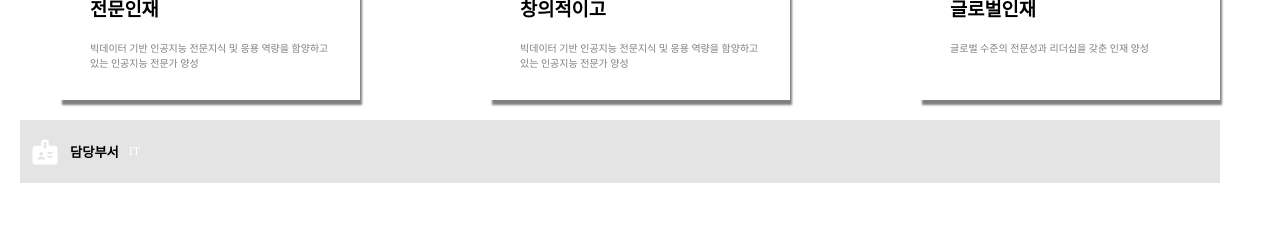
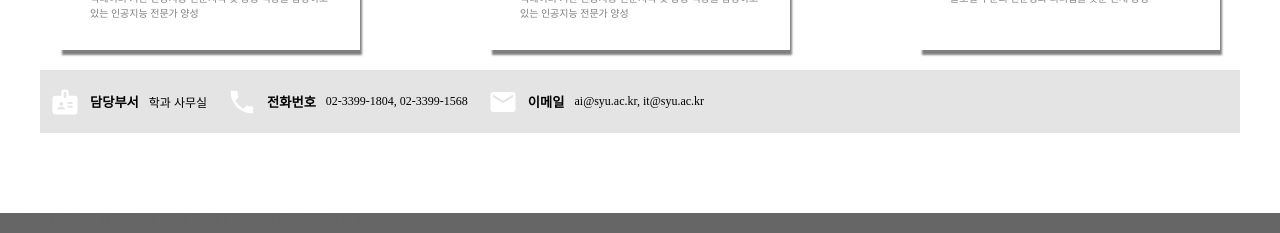
Before and after one commit to creepereye1204/ai-capstone, a React (Create React App) app in the folder frontend/: page /about in a window 1280 px wide. Shown: the part 2181-2414 px from the top of the page. Built offline with nearby package versions, Linux system fonts and the light colour scheme.

Commit message:
Commit on $(date '+%Y-%m-%d %H:%M:%S')

```diff
--- a/frontend/src/components/copyRight/copyRight.css
+++ b/frontend/src/components/copyRight/copyRight.css
@@ -1,6 +1,8 @@
 #footer {
+  margin: 0 auto;
+  justify-content: center;
   position: relative !important;
-  max-width: 1200px !important;
+  max-width: 1200px;
   padding-left: 20px;
   padding-right: 20px;
 }
@@ -8,7 +10,7 @@
   display: flex;
   align-items: center;
   background-color: rgb(229, 228, 228);
-  width: 100%;
+  max-width: 100%;
   min-height: 50px;
 }
 .copyright {
@@ -25,3 +27,15 @@
   width: 30px;
   height: 30px;
 }
+.info-container > div {
+  display: flex;
+  align-items: center;
+  margin-right: 10px;
+}
+.info-container > div > p {
+  color: black;
+}
+.info-container > p {
+  color: black;
+  margin-right: auto;
+}
--- a/frontend/src/components/copyRight/copyRight.jsx
+++ b/frontend/src/components/copyRight/copyRight.jsx
@@ -1,15 +1,27 @@
 import React from "react";
 import "./copyRight.css";
-import { FaCircle } from "react-icons/fa";
-import { MdBadge } from "react-icons/md";
+
+import { MdBadge, MdPhone, MdEmail } from "react-icons/md";
 const CopyRight = () => {
   return (
     <div>
       <div id="footer">
         <div className="info-container">
-          <MdBadge className="icon" />
-          <h5>담당부서</h5>
-          <p>IT</p>
+          <div>
+            <MdBadge className="icon" />
+            <h5>담당부서</h5>
+            <p>학과 사무실</p>
+          </div>
+          <div>
+            <MdPhone className="icon" />
+            <h5>전화번호</h5>
+            <p>02-3399-1804, 02-3399-1568</p>
+          </div>
+          <div>
+            <MdEmail className="icon" />
+            <h5>이메일</h5>
+            <p>ai@syu.ac.kr, it@syu.ac.kr</p>
+          </div>
         </div>
       </div>
       <div className="copyright">
--- a/frontend/src/pages/exam/ch1/exam02.css
+++ b/frontend/src/pages/exam/ch1/exam02.css
@@ -14,10 +14,10 @@ body {
 #header-container {
   position: relative;
   background-size: cover;
-  height: 700px;
+  height: 650px;
   background-image: url("https://www.syu.ac.kr/aice/wp-content/uploads/sites/94/2022/11/Vector2-1.jpg");
-  background-color: rgba(148, 148, 148, 0.5); /* 배경색 추가 */
-  background-blend-mode: multiply; /* 배경 이미지와 배경색 혼합 */
+  background-color: rgba(148, 148, 148, 0.8);
+  background-blend-mode: multiply;
 }
 
 #card {
```
Also changed, not shown: frontend/src/pages/exam/ch1/exam02.jsx (+7 -0 lines).
